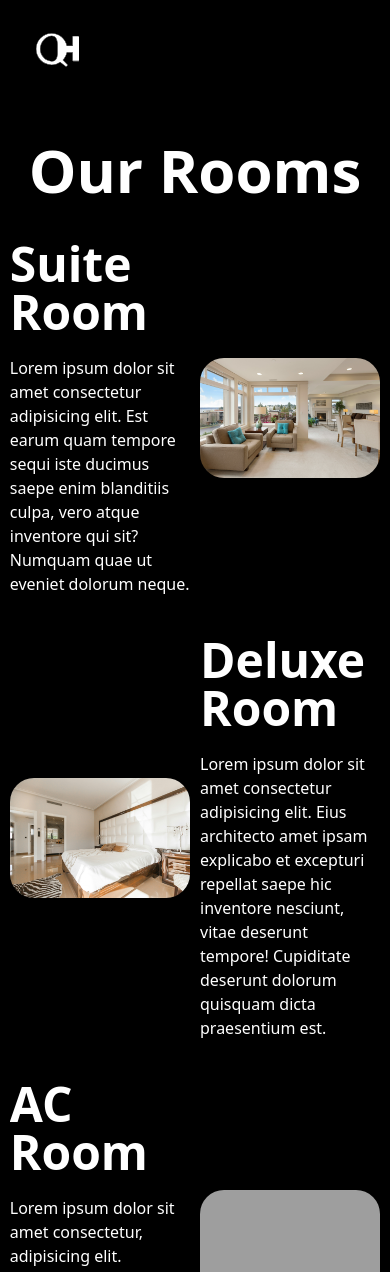
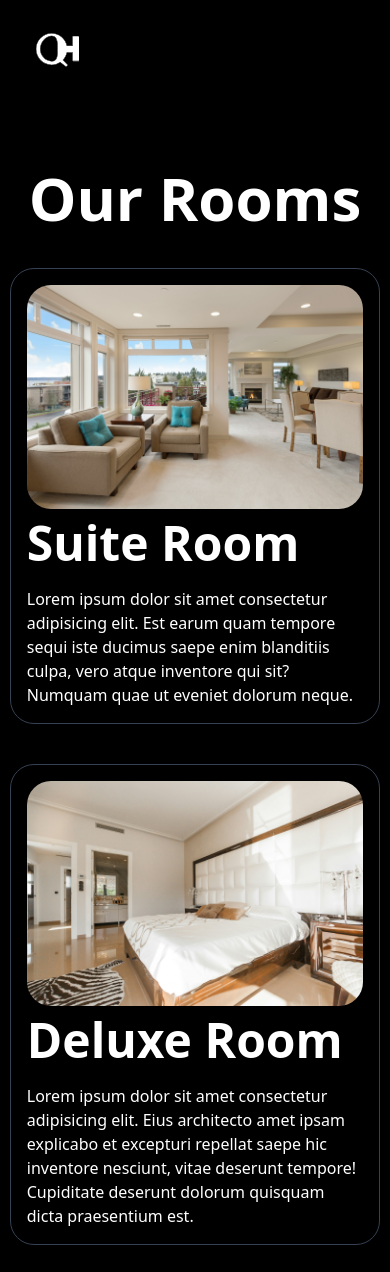
Before and after one commit to ashutoshdebug/Python-based-Hotel-Management-System, a Django app: page /rooms/ in a window 390 px wide. Shown: the top 1272 px of the page. Run offline with Django 5.2, Linux system fonts and the light colour scheme; some libraries are stand-ins or nearby versions; grey boxes are pictures that could not be loaded.

Commit message:
All responsive

```diff
--- a/pbhms/billing/templates/billing.html
+++ b/pbhms/billing/templates/billing.html
@@ -1,10 +1,10 @@
 {% extends "website/index.html" %} {% block title %}Billing and Payments{%endblock title %}
 {% block content %}
-<section class="min-h-screen overflow-visible mt-52 lg:mt-[100px]">
+<section class="min-h-screen overflow-visible mt-32 lg:mt-[200px]">
   <div
     class="w-full min-h-screen h-auto flex items-center justify-center flex-col gap-10"
   >
-    <div class="lg:text-5xl text-3xl font-bold lg:pl-0 pl-4">
+    <div class="lg:text-5xl text-3xl font-bold text-center">
       Create Bills for a Guest stay
     </div>
     <div class="w-[95%] flex lg:flex-row flex-col justify-center lg:gap-4 gap-20">
--- a/pbhms/dashboard/templates/dashboard.html
+++ b/pbhms/dashboard/templates/dashboard.html
@@ -1,6 +1,6 @@
 {% extends "website/index.html" %} {% block title %}Dashboard{% endblock title%}
 {% block content %}
-<section class="min-h-screen overflow-visible mt-52 lg:mt-0">
+<section class="min-h-screen overflow-visible mt-32 lg:mt-[200px]">
   <div class="flex justify-center items-center min-h-screen flex-col gap-5">
     <div
       class="some-heading h-[40%] w-full flex items-center justify-center text-6xl"
--- a/pbhms/guests/templates/guesthandling/checkin.html
+++ b/pbhms/guests/templates/guesthandling/checkin.html
@@ -1,6 +1,6 @@
 {% extends "website/index.html" %} {% block title %}Checkin{% endblock title %}
 {% block content %}
-<section class="min-h-screen overflow-visible mt-52 lg:mt-[100px]">
+<section class="min-h-screen overflow-visible mt-32 lg:mt-[200px]">
   <div class="w-full h-auto flex items-center justify-center flex-col gap-10">
     <div class="text-5xl font-bold text-center">Add or fetch details about Guests</div>
     <div class="w-[95%] flex lg:flex-row flex-col justify-center lg:gap-4 gap-20">
--- a/pbhms/guests/templates/guesthandling/checkout.html
+++ b/pbhms/guests/templates/guesthandling/checkout.html
@@ -1,6 +1,6 @@
 {% extends "website/index.html" %} {% block title %}Check Out{% endblock title %}
 {% block content %}
-<section class="min-h-screen overflow-visible mt-52 lg:mt-[100px]">
+<section class="min-h-screen overflow-visible mt-52 lg:mt-[200px]">
   <div class="w-full h-auto flex items-center justify-center flex-col gap-10">
     <div class="text-5xl font-bold text-center">Add or fetch details about Guests</div>
     <div class="w-[95%] flex lg:flex-row flex-col justify-center lg:gap-4 gap-20">
--- a/pbhms/rooms/templates/rooms.html
+++ b/pbhms/rooms/templates/rooms.html
@@ -1,39 +1,81 @@
 {% extends "website/index.html" %} {% block title %}Rooms{% endblock title %}
-{% load static %}
-{%block content %}
-<section style = "margin-top:100px">
+{%load static %} {%block content %}
+<section class="min-h-screen overflow-visible mt-32 lg:mt-[100px]">
   <div class="flex flex-col justify-center w-full">
     <div class="w-full flex justify-center font-bold text-6xl mt-10">
       Our Rooms
     </div>
     <div class="w-full flex flex-col items-center justify-center mt-10 gap-10">
-            <div class="flex flex-row w-[95%] justify-center items-center gap-2.5">
-                <div class="w-1/2 overflow-hidden flex flex-col gap-5">
+      <div class="flex lg:flex-row flex-col-reverse lg:border-0 border w-[95%] border-gray-700 justify-center items-center gap-2.5 lg:p-0 p-4 rounded-3xl">
+        <div class="lg:w-1/2 overflow-hidden flex flex-col gap-5">
           <div class="font-bold text-5xl">Suite Room</div>
-                    <div class="">Lorem ipsum dolor sit amet consectetur adipisicing elit. Est earum quam tempore sequi iste ducimus saepe enim blanditiis culpa, vero atque inventore qui sit? Numquam quae ut eveniet dolorum neque.</div>
+          <div class="">
+            Lorem ipsum dolor sit amet consectetur adipisicing elit. Est earum
+            quam tempore sequi iste ducimus saepe enim blanditiis culpa, vero
+            atque inventore qui sit? Numquam quae ut eveniet dolorum neque.
           </div>
-                <div class="w-1/2 overflow-hidden"><img src="{% static 'img/suite.jpg' %}" alt="" class = "w-full rounded-3xl"></div>
         </div>
-            <div class="flex w-[95%] justify-center items-center gap-2.5" style = "flex-direction:row-reverse">
-                <div class="w-1/2 overflow-hidden flex flex-col gap-5">
+        <div class="lg:w-1/2 overflow-hidden">
+          <img
+            src="{% static 'img/suite.jpg' %}"
+            alt=""
+            class="w-full rounded-3xl"
+          />
+        </div>
+      </div>
+      <div class="flex w-[95%] lg:flex-row-reverse flex-col-reverse lg:border-0 border border-gray-700 justify-center items-center gap-2.5 lg:p-0 p-4 rounded-3xl">
+        <div class="lg:w-1/2 overflow-hidden flex flex-col gap-5">
           <div class="font-bold text-5xl">Deluxe Room</div>
-                    <div class="">Lorem ipsum dolor sit amet consectetur adipisicing elit. Eius architecto amet ipsam explicabo et excepturi repellat saepe hic inventore nesciunt, vitae deserunt tempore! Cupiditate deserunt dolorum quisquam dicta praesentium est.</div>
+          <div class="">
+            Lorem ipsum dolor sit amet consectetur adipisicing elit. Eius
+            architecto amet ipsam explicabo et excepturi repellat saepe hic
+            inventore nesciunt, vitae deserunt tempore! Cupiditate deserunt
+            dolorum quisquam dicta praesentium est.
           </div>
-                <div class="w-1/2 overflow-hidden"><img src="{% static 'img/deluxe.jpg' %}" alt="" class = "w-full rounded-3xl"></div>
         </div>
-            <div class="flex flex-row w-[95%] justify-center items-center gap-2.5">
-                <div class="w-1/2 overflow-hidden flex flex-col gap-5">
+        <div class="lg:w-1/2 overflow-hidden">
+          <img
+            src="{% static 'img/deluxe.jpg' %}"
+            alt=""
+            class="w-full rounded-3xl"
+          />
+        </div>
+      </div>
+      <div class="flex lg:flex-row flex-col-reverse w-[95%] lg:border-0 border border-gray-700 justify-center items-center gap-2.5 lg:p-0 p-4 rounded-3xl">
+        <div class="lg:w-1/2 overflow-hidden flex flex-col gap-5">
           <div class="font-bold text-5xl">AC Room</div>
-                    <div class="">Lorem ipsum dolor sit amet consectetur, adipisicing elit. Similique libero dolores eligendi, perspiciatis culpa at ullam mollitia nobis fugiat obcaecati illo ut id! Laudantium debitis saepe voluptate fuga, esse non!</div>
+          <div class="">
+            Lorem ipsum dolor sit amet consectetur, adipisicing elit. Similique
+            libero dolores eligendi, perspiciatis culpa at ullam mollitia nobis
+            fugiat obcaecati illo ut id! Laudantium debitis saepe voluptate
+            fuga, esse non!
           </div>
-                <div class="w-1/2 overflow-hidden"><img src="{% static 'img/AC.jpg' %}" alt="" class = "w-full rounded-3xl"></div>
         </div>
-            <div class="flex w-[95%] justify-center items-center gap-2.5" style = "flex-direction:row-reverse">
-                <div class="w-1/2 overflow-hidden flex flex-col gap-5">
+        <div class="lg:w-1/2 overflow-hidden">
+          <img
+            src="{% static 'img/AC.jpg' %}"
+            alt=""
+            class="w-full rounded-3xl"
+          />
+        </div>
+      </div>
+      <div class="flex w-[95%] lg:flex-row-reverse flex-col-reverse lg:border-0 border border-gray-700 justify-center items-center gap-2.5 lg:p-0 p-4 rounded-3xl">
+        <div class="lg:w-1/2 overflow-hidden flex flex-col gap-5">
           <div class="font-bold text-5xl">Non-AC Room</div>
-                    <div class="">Lorem ipsum dolor sit amet consectetur adipisicing elit. Odit autem laboriosam maiores deserunt omnis sapiente incidunt dolor. Reprehenderit non tenetur expedita labore maxime iste corrupti repellat, alias quisquam eos! Labore?</div>
+          <div class="">
+            Lorem ipsum dolor sit amet consectetur adipisicing elit. Odit autem
+            laboriosam maiores deserunt omnis sapiente incidunt dolor.
+            Reprehenderit non tenetur expedita labore maxime iste corrupti
+            repellat, alias quisquam eos! Labore?
           </div>
-                <div class="w-1/2 overflow-hidden"><img src="{% static 'img/Non-AC.jpg' %}" alt="" class = "w-full rounded-3xl"></div>
+        </div>
+        <div class="lg:w-1/2 overflow-hidden">
+          <img
+            src="{% static 'img/Non-AC.jpg' %}"
+            alt=""
+            class="w-full rounded-3xl"
+          />
+        </div>
       </div>
     </div>
   </div>
--- a/pbhms/theme/static/css/dist/styles.css
+++ b/pbhms/theme/static/css/dist/styles.css
@@ -14,10 +14,16 @@
     --color-gray-200: oklch(92.8% 0.006 264.531);
     --color-gray-500: oklch(55.1% 0.027 264.364);
     --color-gray-600: oklch(44.6% 0.03 256.802);
+    --color-gray-700: oklch(37.3% 0.034 259.733);
+    --color-gray-800: oklch(27.8% 0.033 256.848);
+    --color-gray-900: oklch(21% 0.034 264.665);
     --color-black: #000;
     --color-white: #fff;
     --spacing: 0.25rem;
     --text-sm: 0.875rem;
+    --text-sm--line-height: calc(1.25 / 0.875);
+    --text-base: 1rem;
+    --text-base--line-height: calc(1.5 / 1);
     --text-lg: 1.125rem;
     --text-lg--line-height: calc(1.75 / 1.125);
     --text-2xl: 1.5rem;
@@ -31,6 +37,7 @@
     --text-6xl: 3.75rem;
     --text-6xl--line-height: 1;
     --font-weight-medium: 500;
+    --font-weight-semibold: 600;
     --font-weight-bold: 700;
     --tracking-normal: 0em;
     --leading-normal: 1.5;
@@ -262,6 +269,9 @@
   .mt-10 {
     margin-top: calc(var(--spacing) * 10);
   }
+  .mt-32 {
+    margin-top: calc(var(--spacing) * 32);
+  }
   .mt-52 {
     margin-top: calc(var(--spacing) * 52);
   }
@@ -409,8 +446,14 @@
   .flex-col {
     flex-direction: column;
   }
+  .flex-col-reverse {
+    flex-direction: column-reverse;
+  }
   .flex-row {
     flex-direction: row;
+  }
+  .flex-row-reverse {
+    flex-direction: row-reverse;
   }
   .items-center {
     align-items: center;
@@ -471,12 +523,22 @@
     border-style: var(--tw-border-style);
     border-width: 0px;
   }
+  .border-1 {
+    border-style: var(--tw-border-style);
+    border-width: 1px;
+  }
   .border-2 {
     border-style: var(--tw-border-style);
     border-width: 2px;
   }
+  .border-gray-100 {
+    border-color: var(--color-gray-100);
+  }
   .border-gray-600 {
     border-color: var(--color-gray-600);
+  }
+  .border-gray-700 {
+    border-color: var(--color-gray-700);
   }
   .border-white {
     border-color: var(--color-white);
@@ -888,6 +1067,59 @@
   inherits: false;
   initial-value: 0 0 #0000;
 }
+@property --tw-blur {
+  syntax: "*";
+  inherits: false;
+}
+@property --tw-brightness {
+  syntax: "*";
+  inherits: false;
+}
+@property --tw-contrast {
+  syntax: "*";
+  inherits: false;
+}
+@property --tw-grayscale {
+  syntax: "*";
+  inherits: false;
+}
+@property --tw-hue-rotate {
+  syntax: "*";
+  inherits: false;
+}
+@property --tw-invert {
+  syntax: "*";
+  inherits: false;
+}
+@property --tw-opacity {
+  syntax: "*";
+  inherits: false;
+}
+@property --tw-saturate {
+  syntax: "*";
+  inherits: false;
+}
+@property --tw-sepia {
+  syntax: "*";
+  inherits: false;
+}
+@property --tw-drop-shadow {
+  syntax: "*";
+  inherits: false;
+}
+@property --tw-drop-shadow-color {
+  syntax: "*";
+  inherits: false;
+}
+@property --tw-drop-shadow-alpha {
+  syntax: "<percentage>";
+  inherits: false;
+  initial-value: 100%;
+}
+@property --tw-drop-shadow-size {
+  syntax: "*";
+  inherits: false;
+}
 @property --tw-backdrop-blur {
   syntax: "*";
   inherits: false;
@@ -949,6 +1181,19 @@
       --tw-ring-offset-width: 0px;
       --tw-ring-offset-color: #fff;
       --tw-ring-offset-shadow: 0 0 #0000;
+      --tw-blur: initial;
+      --tw-brightness: initial;
+      --tw-contrast: initial;
+      --tw-grayscale: initial;
+      --tw-hue-rotate: initial;
+      --tw-invert: initial;
+      --tw-opacity: initial;
+      --tw-saturate: initial;
+      --tw-sepia: initial;
+      --tw-drop-shadow: initial;
+      --tw-drop-shadow-color: initial;
+      --tw-drop-shadow-alpha: 100%;
+      --tw-drop-shadow-size: initial;
       --tw-backdrop-blur: initial;
       --tw-backdrop-brightness: initial;
       --tw-backdrop-contrast: initial;
```
Also changed, not shown: other parts of pbhms/theme/static/css/dist/styles.css (+153 -0 lines), SECURITY.md (deleted, +0 -20 lines), pbhms/services/templates/services.html (+11 -6 lines). Lines whose indentation alone changed are shown as unchanged.
